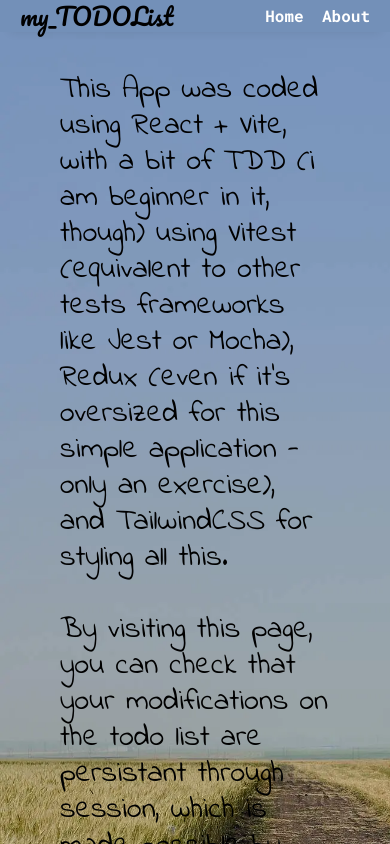
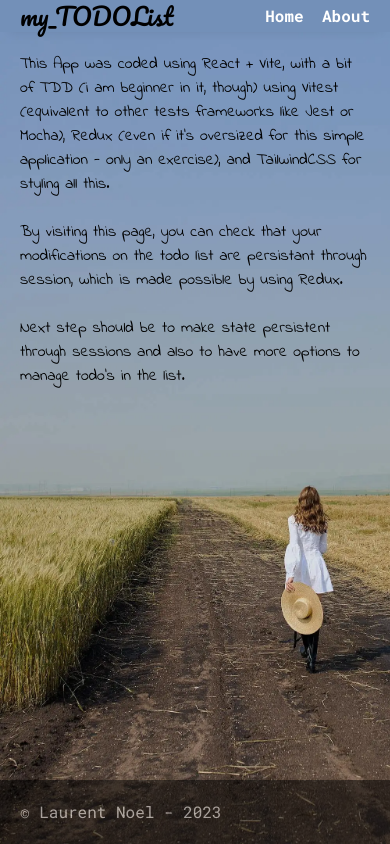
Before and after one commit to lnoel4289/todolist, a React (Vite) app: page /about in a window 390 px wide. Shown: the top 844 px of the page. Built offline with nearby package versions, Linux system fonts and the light colour scheme.

Commit message:
more responsive

```diff
--- a/src/pages/About/index.jsx
+++ b/src/pages/About/index.jsx
@@ -2,27 +2,24 @@ import React from "react";
 
 const AboutPage = () => {
   return (
-    <main className="px-5 grow grid font-indie text-3xl">
-      <article className="p-10">
-        <p>
-          This App was coded using React + Vite, with a bit of TDD (i am
-          beginner in it, though) using Vitest (equivalent to other tests
-          frameworks like Jest or Mocha), Redux (even if it's oversized for this
-          simple application - only an exercise), and TailwindCSS for styling
-          all this.
+    <main className="px-5 grow font-indie text-sm xs:text-base sm:text-2xl">
+      <p className="mt-2 xs:mt-5">
+        This App was coded using React + Vite, with a bit of TDD (i am beginner
+        in it, though) using Vitest (equivalent to other tests frameworks like
+        Jest or Mocha), Redux (even if it's oversized for this simple
+        application - only an exercise), and TailwindCSS for styling all this.
       </p>
       <br />
       <p>
-          By visiting this page, you can check that your modifications on the
-          todo list are persistant through session, which is made possible by
-          using Redux.
+        By visiting this page, you can check that your modifications on the todo
+        list are persistant through session, which is made possible by using
+        Redux.
       </p>
       <br />
       <p>
         Next step should be to make state persistent through sessions and also
         to have more options to manage todo's in the list.
       </p>
-      </article>
     </main>
   );
 };
```
Lines whose indentation alone changed are shown as unchanged.
